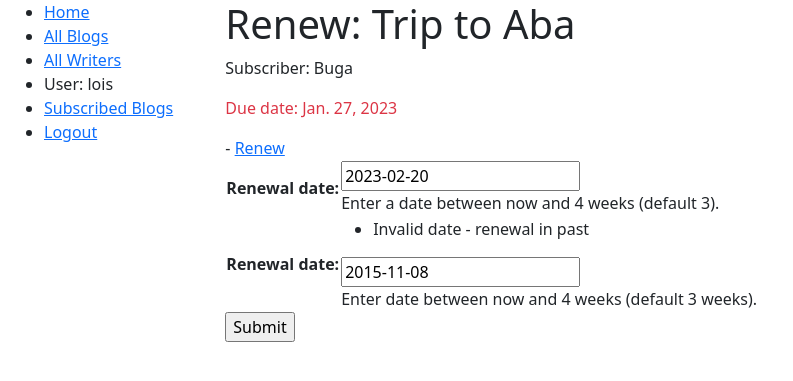
After one commit to Adejumok/BlogApp, a Django app: page /blog/blog/0c027e8c-63ef-4d44-9000-f7c27f4720e4/renew/ in a window 1280 px wide. The commit adds this page. Shown: the top 381 px of the page, without its empty margins (0-793 px from the left). Run offline with Django 4.2, Linux system fonts and the light colour scheme; a user stored in the database is signed in; data comes from the database, SQL or seed files in the repository; both versions use the stored data as it was after the commit.

Commit message:
views update

```diff
--- /dev/null
+++ b/blog/forms.py
@@ -0,0 +1,20 @@
+import datetime
+
+from django import forms
+from django.core.exceptions import ValidationError
+from django.utils.translation import gettext_lazy as _
+
+
+class RenewBlogForm(forms.Form):
+    renewal_date = forms.DateField(help_text="Enter a date between now and 4 weeks (default 3).")
+
+    def clean_renewal_date(self):
+        data = self.cleaned_data['renewal_date']
+
+        if data < datetime.date.today():
+            raise ValidationError(_('Invalid date - renewal in past'))
+
+        if data > datetime.date.today() + datetime.timedelta(weeks=4):
+            raise ValidationError(_('Invalid date - renewal more than 4 weeks ahead'))
+
+        return data
--- a/blog/models.py
+++ b/blog/models.py
@@ -92,6 +92,7 @@ class Writer(models.Model):
     first_name = models.CharField(max_length=255)
     last_name = models.CharField(max_length=255)
     email = models.EmailField(unique=True)
+    id = models.CharField(primary_key=True, max_length=32)
 
     def get_absolute_url(self):
         return reverse('writer-detail', args=[str(self.id)])
--- a/blog/templates/blog_list.html
+++ b/blog/templates/blog_list.html
@@ -6,7 +6,7 @@
   <ul>
     {% for blog in blog_list %}
       <li>
-        <a href="{{ blog.get_absolute_url }}">{{ blog.title }}</a> ({{blog.writer}})
+        <a href="{{ blog.get_absolute_url }}">{{ blog.title }}:</a> Written by {{blog.writer}}
       </li>
     {% endfor %}
   </ul>
--- /dev/null
+++ b/blog/templates/blog_renew_staff.html
@@ -0,0 +1,31 @@
+{% extends "base_generic.html" %}
+
+{% block content %}
+  <h1>Renew: {{ blog_instance.blog.title }}</h1>
+  <p>Subscriber: {{ blog_instance.subscriber }}</p>
+  <p{% if blog_instance.is_overdue %} class="text-danger"{% endif %}>Due date: {{ blog_instance.due_back }}</p>
+    {% if perms.blog.can_mark_returned %}- <a href="{% url 'renew-blog-staff' bloginst.id %}">Renew</a>  {% endif %}
+  <form action="" method="post">
+    {% csrf_token %}
+    <table>
+    {{ form.as_table }}
+        <tr>
+            <th><label for="id_renewal_date">Renewal date:</label></th>
+                <td>
+                    <ul class="errorlist">
+                        <li>Invalid date - renewal in past</li>
+                    </ul>
+                    <input
+                    id="id_renewal_date"
+                    name="renewal_date"
+                    type="text"
+                    value="2015-11-08"
+                    required />
+                <br />
+                <span class="helptext">Enter date between now and 4 weeks (default 3 weeks).</span>
+            </td>
+        </tr>
+    </table>
+    <input type="submit" value="Submit">
+  </form>
+{% endblock %}
--- a/blog/templates/writer_list.html
+++ b/blog/templates/writer_list.html
@@ -6,11 +6,11 @@
   <ul>
     {% for writer in writer_list %}
       <li>
-        <p><strong>Writer:</strong> <a href="{{ blog.writer.get_absolute_url }}">{{ blog.writer }}</a>{{ writer.first_name}} {{ writer.last_name }}</p>
+        <a href="{{ writer.get_absolute_url }}">{{ writer}}</a>
       </li>
     {% endfor %}
   </ul>
   {% else %}
-    <p>There are no writers for this blog.</p>
+    <p>There are no writers in this website.</p>
   {% endif %}
 {% endblock %}
--- a/blog/urls.py
+++ b/blog/urls.py
@@ -9,4 +9,5 @@ urlpatterns = [
     path('blog/<str:pk>', views.BlogDetailView.as_view(), name='blog-detail'),
     path('writer/<str:pk>', views.WriterDetailView.as_view(), name='writer-detail'),
     path('subscribed-blogs/', views.SuscribeToBlogByUserListView.as_view(), name='subscribed'),
+    path('blog/<uuid:pk>/renew/', views.renew_blog_staff, name='renew-blog-staff'),
 ]
--- a/blog/views.py
+++ b/blog/views.py
@@ -1,15 +1,18 @@
-from django.contrib.admin.views.decorators import staff_member_required
+import datetime
+
 from django.contrib.auth.decorators import login_required, permission_required
 from django.contrib.auth.mixins import LoginRequiredMixin, PermissionRequiredMixin
-from django.shortcuts import render
+from django.http import HttpResponseRedirect
+from django.shortcuts import render, get_object_or_404
 from django.views import generic
 
+from blog.forms import RenewBlogForm
 from blog.models import Blog, Comment, Writer, BlogInstance
 
 
 @login_required
-@permission_required('blog.can_mark_subscribed', raise_exception=True)
-@permission_required('blog.can_edit')
+# @permission_required('blog.can_mark_subscribed', raise_exception=True)
+# @permission_required('blog.can_edit')
 def index(request):
     num_blogs = Blog.objects.all().count()
     num_comments = Comment.objects.all().count()
@@ -31,13 +34,13 @@ def index(request):
     return render(request, 'index.html', context=context)
 
 
-class BlogListView(LoginRequiredMixin, PermissionRequiredMixin, generic.ListView):
+class BlogListView(LoginRequiredMixin, generic.ListView):
     model = Blog
     context_object_name = 'blog_list'
     paginate_by = 10
     login_url = '/login/'
     redirect_field_name = 'redirect_to'
-    queryset = Blog.objects.filter(title__icontains='war')[:5]  # Get 5 books containing the title war
+    queryset = Blog.objects.all()
     template_name = 'blog_list.html'
     permission_required = ('blog.can_mark_subscribed', 'blog.can_edit')
 
@@ -71,12 +74,39 @@ class WriterDetailView(generic.DetailView):
     template_name = 'writer_detail.html'
 
 
-class SuscribeToBlogByUserListView(LoginRequiredMixin, PermissionRequiredMixin, generic.ListView):
+class SuscribeToBlogByUserListView(LoginRequiredMixin, generic.ListView):
     """Generic class-based view listing blogs subscribed by current user."""
     model = BlogInstance
     template_name = 'bloginstance_list_subscribed_user.html'
     paginate_by = 10
 
-    @permission_required('blog.can_mark_subscribed')
+    # @permission_required('blog.can_mark_subscribed', raise_exception=True)
     def get_queryset(self):
         return BlogInstance.objects.filter(subscriber=self.request.user).filter(status__exact='P').order_by('due_back')
+
+
+@login_required
+@permission_required('blog.can_mark_subscribed', raise_exception=True)
+def renew_blog_staff(request, pk):
+    blog_instance = get_object_or_404(BlogInstance, pk=pk)
+
+    if request.method == 'POST':
+
+        form = RenewBlogForm(request.POST)
+
+        if form.is_valid():
+            blog_instance.due_back = form.cleaned_data['renewal_date']
+            blog_instance.save()
+
+            return HttpResponseRedirect('/')
+
+    else:
+        proposed_renewal_date = datetime.date.today() + datetime.timedelta(weeks=3)
+        form = RenewBlogForm(initial={'renewal_date': proposed_renewal_date})
+
+    context = {
+        'form': form,
+        'blog_instance': blog_instance,
+    }
+
+    return render(request, 'blog_renew_staff.html', context)
```
Also changed, not shown: blog/templates/writer_detail.html (+5 -3 lines), blog/migrations/0005_alter_comment_id_alter_writer_id.py (added), db.sqlite3.
